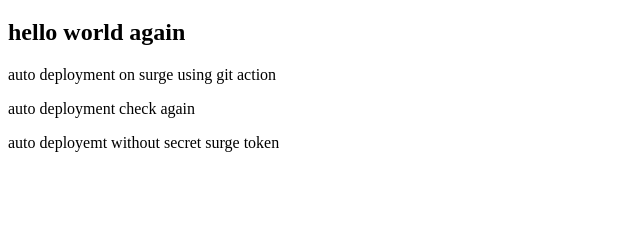
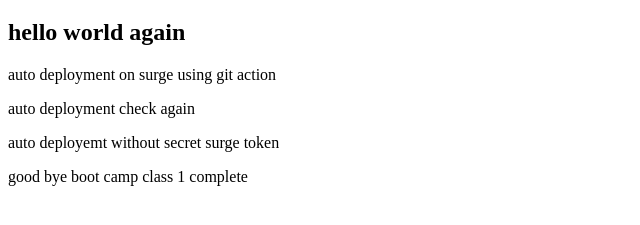
Before and after one commit to mehersaqib931/bootcampclass1, a plain HTML site: page index.html in a window 1280 px wide. Shown: the part 61-286 px from the top of the page, without its empty margins (0-640 px from the left). Drawn offline with Linux system fonts and the light colour scheme.

Commit message:
Update index.html

```diff
--- a/index.html
+++ b/index.html
@@ -11,5 +11,6 @@
     <p>auto deployment on surge using git action</p>
     <p> auto deployment check again</p>
     <p> auto deployemt without secret surge token</p>
+    <P> good bye boot camp class 1 complete</P>
 </body>
 </html>
```
